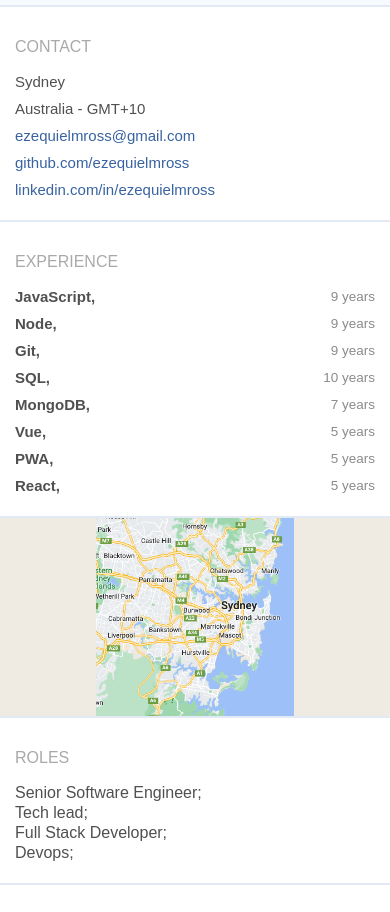
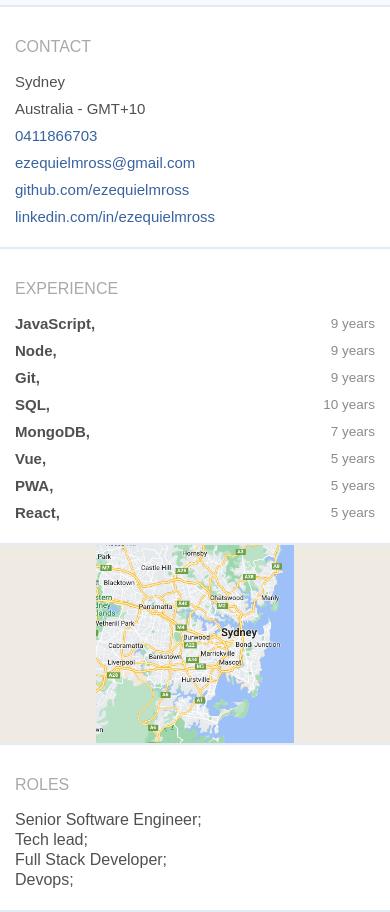
Before and after one commit to ezequielmross/ezequielmross.github.io, a website: page index.html in a window 390 px wide. Shown: the part 1120-2032 px from the top of the page. Drawn offline with Linux system fonts and the light colour scheme.

Commit message:
added phone number

```diff
--- a/index.html
+++ b/index.html
@@ -104,6 +104,9 @@
                                  </li>
                                  <li class="resume_details-list_item">
                                     Australia - GMT+10
+                                 </li>
+                                 <li class="resume_details-list_item">
+                                    <a href="tel:+610411866703">0411866703</a>
                                  </li>
                                  <li class="resume_details-list_item">
                                     <a href="mailto:ezequielmross@gmail.com" target="_blank">ezequielmross@gmail.com</a>
```
